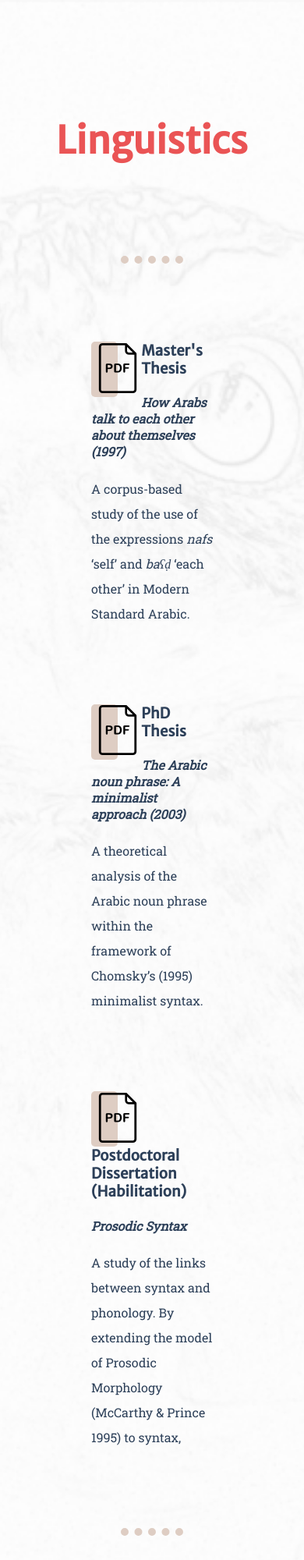
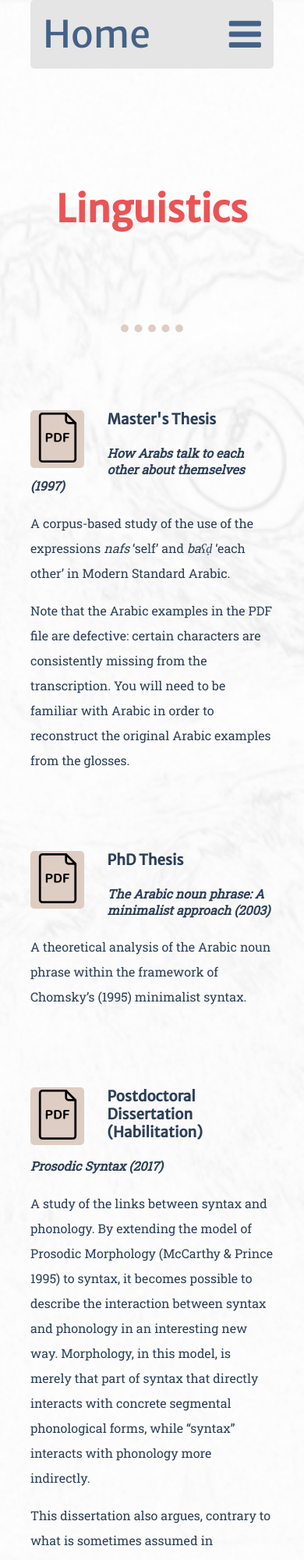
Before and after one commit to joostkremers/joostkremers.github.io, a plain HTML site: page linguistics.html in a window 390 px wide. Shown: the top 2000 px of the page at 78% size. Drawn offline with Linux system fonts and the light colour scheme.

Commit message:
Add top navigation menu.

```diff
--- a/linguistics.html
+++ b/linguistics.html
@@ -7,10 +7,24 @@
     <!-- <link href="styles/debug.css" rel="stylesheet"/> -->
     <link href="favicon.ico" rel="icon" type='image/x-icon'/>
 
+    <!-- Fontawsome -->
+    <link rel="stylesheet" href="https://cdnjs.cloudflare.com/ajax/libs/font-awesome/4.7.0/css/font-awesome.min.css">
+
     <!-- Google Fonts -->
     <link rel="preconnect" href="https://fonts.gstatic.com">
     <link href="https://fonts.googleapis.com/css2?family=Merriweather+Sans&family=Roboto+Slab&display=swap" rel="stylesheet">
     <body>
+
+      <div class="topnav" id="top-menu">
+        <a href="index.html" class="active">Home</a>
+        <a href="linguistics.html">Linguistics</a>
+        <a href="open_source.html">Open source</a>
+        <a href="#contact-box">Contact</a>
+        <a href="javascript:void(0);" class="icon" onclick="toggleMenu()">
+          <i class="fa fa-bars"></i>
+        </a>
+      </div>
+
       <div id="title-box">
         <h1>Linguistics</h1>
       </div>
@@ -19,16 +33,20 @@
 
       <div class="items">
         <div class="item">
-          <div class="left-div"><img alt="" src="images/document64.png"/><br/>
+          <div class="left-div"><a href="files/Kremers1997.pdf"><img alt="Kremers (1997)" src="images/document64.png"/></a><br/>
           </div>
           <h3>Master's Thesis</h3>
           <h4><i>How Arabs talk to each other about themselves (1997)</i></h4>
           <p>A corpus-based study of the use of the expressions <i>nafs</i> ‘self’ and <i>baʕḍ</i> ‘each
             other’ in Modern Standard Arabic.</p>
+          <p>Note that the Arabic examples in the PDF file are defective:
+            certain characters are consistently missing from the transcription.
+            You will need to be familiar with Arabic in order to reconstruct the
+            original Arabic examples from the glosses.</p>
         </div>
 
         <div class="item">
-          <div class="left-div"><img alt="" src="images/document64.png"/><br/>
+          <div class="left-div"><a href="files/Kremers2003.pdf"><img alt="Kremers (2003)" src="images/document64.png"/></a><br/>
           </div>
           <h3>PhD Thesis</h3>
           <h4><i>The Arabic noun phrase: A minimalist approach (2003)</i></h4>
@@ -37,11 +55,20 @@
         </div>
 
         <div class="item">
-          <div class="left-div"><a href="files/Prosodic_Syntax.pdf"><img alt="" src="images/document64.png"/></a><br/>
+          <div class="left-div"><a href="files/Kremers2017.pdf"><img alt="Kremers (2017)" src="images/document64.png"/></a><br/>
           </div>
           <h3>Postdoctoral Dissertation (Habilitation)</h3>
-          <h4><i>Prosodic Syntax</i></h4>
-          <p>A study of the links between syntax and phonology. By extending the model of Prosodic Morphology (McCarthy & Prince 1995) to syntax, </p>
+          <h4><i>Prosodic Syntax (2017)</i></h4>
+          <p>A study of the links between syntax and phonology. By extending the
+            model of Prosodic Morphology (McCarthy & Prince 1995) to syntax, it
+            becomes possible to describe the interaction between syntax and
+            phonology in an interesting new way. Morphology, in this model, is
+            merely that part of syntax that directly interacts with concrete
+            segmental phonological forms, while “syntax” interacts with
+            phonology more indirectly.</p>
+          <p>This dissertation also argues, contrary to what is sometimes
+            assumed in theoretical syntax, that connectionist models <i>can</i> and <i>should</i> inform
+            theoretical models of language. </p>
         </div>
 
       </div>
@@ -62,7 +89,18 @@
 
       <div id="bottom-box">
         <p>© 2021 Joost Kremers.</p>
-        <div>Icons made by <a href="https://smashicons.com/" title="Smashicons">Smashicons</a>, <a href="https://dinosoftlabs.com/" title="DinosoftLabs">DinosoftLabs</a> and <a href="https://www.flaticon.com/authors/good-ware" title="Good Ware">Good Ware</a> from <a href="https://www.flaticon.com/" title="Flaticon">www.flaticon.com</a></div>
+        <div>Icons made by <a href="https://www.flaticon.com/authors/pixel-perfect" title="Pixel perfect">Pixel perfect</a>, <a href="https://smashicons.com/" title="Smashicons">Smashicons</a>, <a href="https://dinosoftlabs.com/" title="DinosoftLabs">DinosoftLabs</a> and <a href="https://www.flaticon.com/authors/good-ware" title="Good Ware">Good Ware</a> from <a href="https://www.flaticon.com/" title="Flaticon">www.flaticon.com</a></div>
       </div>
+
+      <script>
+       function toggleMenu() {
+         var x = document.getElementById("top-menu");
+         if (x.className === "topnav") {
+           x.className += " responsive";
+         } else {
+           x.className = "topnav";
+         }
+       }
+      </script>
     </body>
 </html>
--- a/styles/main.css
+++ b/styles/main.css
@@ -52,6 +52,42 @@ a:visited {
 /* mouse over link */
 a:hover {
   color: #143c71;               /* slightly more saturated than #2d4059 */
+}
+
+/* Top navigation menu */
+
+.topnav {
+  width: 40%;
+  overflow: hidden;
+  background-color: #e5e5e5;
+  margin-left: auto;
+  margin-right: auto;
+  font-family: 'Merriweather Sans', sans-serif;
+  border-radius: 5px;
+  font-size: 0.8rem;
+}
+
+.topnav a {
+  float: left;
+  display: block;
+  /* color: #f2f2f2; */
+  text-align: center;
+  padding: 14px 16px;
+  text-decoration: none;
+}
+
+.topnav a:hover {
+  background-color: #ddd;
+  color: black;
+}
+
+/* .topnav a.active { */
+/*   background-color: #decdc3; */
+/*   color: white; */
+/* } */
+
+.topnav .icon {
+  display: none;
 }
 
 /* Title box */
@@ -132,7 +168,12 @@ a:hover {
   font-size: 0.8rem;
 }
 
-@media (max-width: 1028px) {
+@media screen and (max-width: 1028px) {
+  .topnav {
+    width: 80%;
+    font-size: 3rem;
+  }
+
   .profile {
     width: 80%;
     text-align: center;
@@ -145,7 +186,37 @@ a:hover {
     margin: 0 auto 30px auto;
   }
 
-  .skill-row {
+  .item {
     width: 80%;
   }
 }
+
+@media screen and (max-width: 1028px) {
+  .topnav a:not(:first-child) {
+    display: none;
+  }
+
+  .topnav a.icon {
+    float: right;
+    display: block;
+  }
+}
+
+@media screen and (max-width: 1028px) {
+  .topnav.responsive {
+    position: relative;
+    font-size: 3rem;
+  }
+
+  .topnav.responsive .icon {
+    position: absolute;
+    right: 0;
+    top: 0;
+  }
+
+  .topnav.responsive a {
+    float: none;
+    display: block;
+    text-align: left;
+  }
+}
```
Also changed, not shown: index.html (+27 -0 lines), open_source.html (+35 -6 lines).
